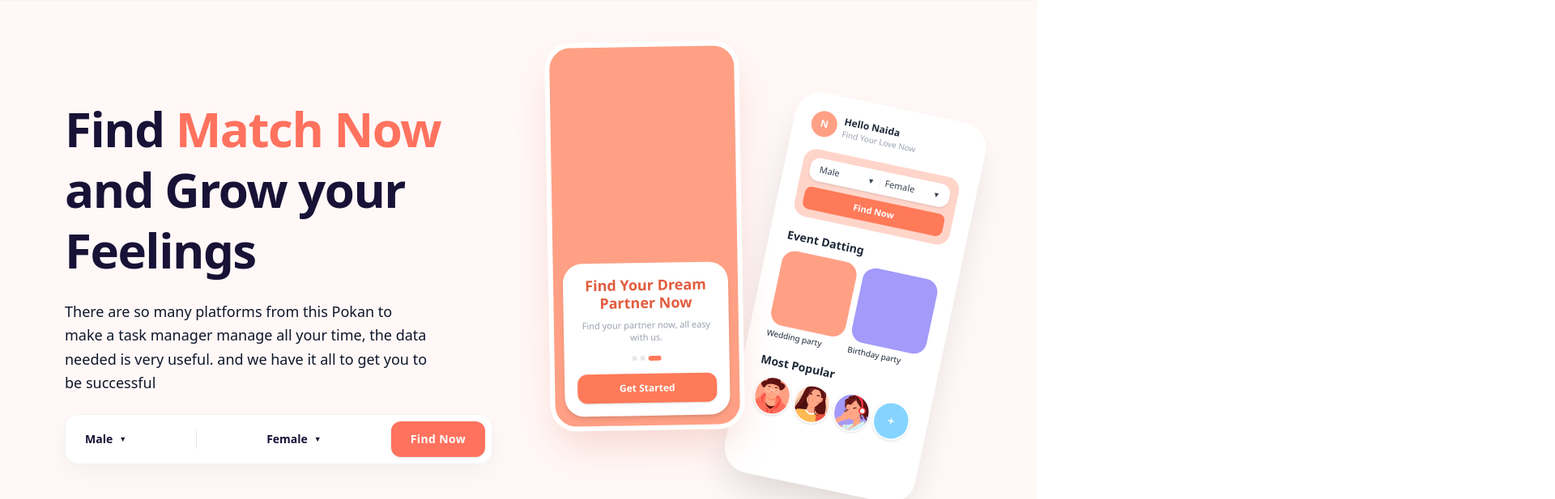
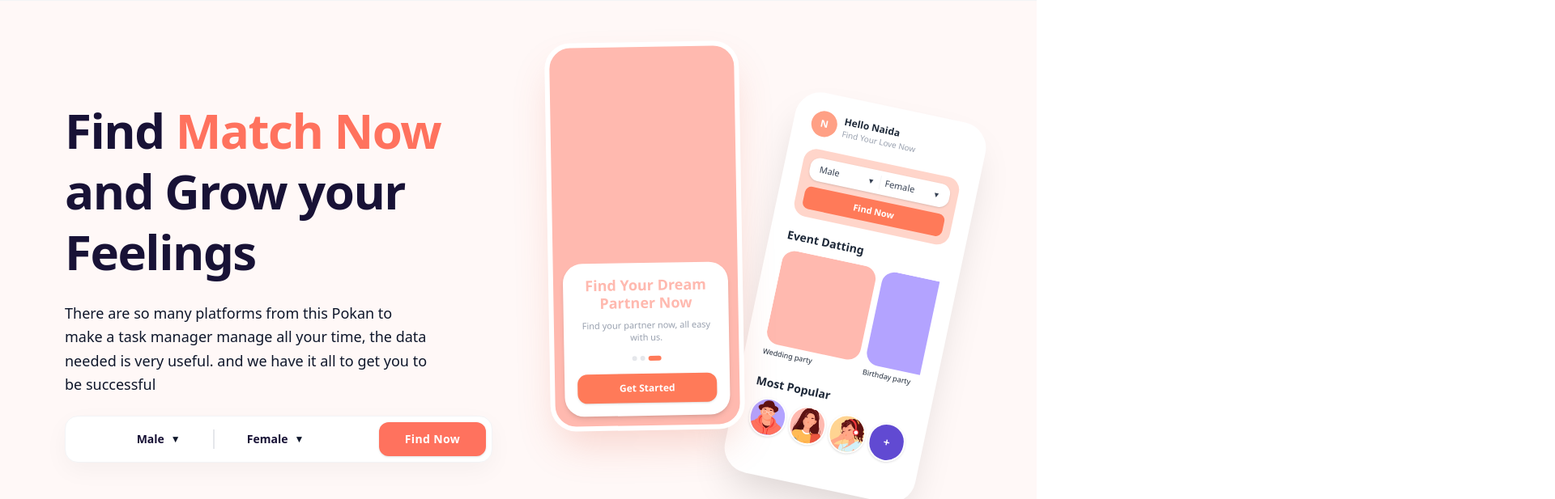
Before and after one commit to Cem-dev1/Bucheen, a Next.js app: page / in a window 1280 px wide. Shown: the part 80-697 px from the top of the page at 81% size, 1920 px wide, since content can reach past the window. Built offline with nearby package versions, Linux system fonts and the light colour scheme.

Commit message:
Avatar ve tasarım güncellemeleri

```diff
--- a/components/sections/Hero.tsx
+++ b/components/sections/Hero.tsx
@@ -14,9 +14,9 @@ export default function Hero() {
 
           <div className="absolute w-[320px] h-[320px] sm:w-[380px] sm:h-[380px] bg-[#FFA085]/10 rounded-full blur-3xl -z-10" />
 
-          <div className="absolute left-4 md:left-1 top-1 w-[200px] sm:w-[240px] h-[400px] sm:h-[480px] bg-[#FFA085] rounded-[32px] p-3 shadow-[0_25px_50px_-12px_rgba(226,92,62,0.25)] border-[6px] border-white flex flex-col justify-end transform -rotate-1 transition-transform hover:rotate-0 duration-500 z-20">
+          <div className="absolute left-1 md:left-1 top-1 w-[200px] sm:w-[240px] h-[400px] sm:h-[480px] bg-[#FFB9AF] rounded-[32px] p-3 shadow-[0_25px_50px_-12px_rgba(226,92,62,0.25)] border-[6px] border-white flex flex-col justify-end transform -rotate-1 transition-transform hover:rotate-0 duration-500 z-20">
             <div className="bg-white rounded-[24px] p-4 text-center shadow-md">
-              <h2 className="text-[#E25C3E] text-base sm:text-lg font-bold leading-tight mb-2">
+              <h2 className="text-[#FFB9AF] text-base sm:text-lg font-bold leading-tight mb-2">
                 Find Your Dream<br />Partner Now
               </h2>
               <p className="text-gray-400 text-[10px] sm:text-[11px] leading-snug mb-4">
@@ -64,40 +64,46 @@ export default function Hero() {
                 </div>
               </div>
 
-              <div>
-                <h4 className="text-gray-800 font-bold text-xs sm:text-sm mb-1.5 sm:text-sm sm:mb-2">Event Datting</h4>
-                <div className="flex gap-2">
-                  <div className="flex-1">
-                    <div className="w-full aspect-square bg-[#FFA085] rounded-2xl mb-1"></div>
-                    <p className="text-gray-800 font-medium text-[9px] sm:text-[10px] truncate">Wedding party</p>
+
+            <div className="relative w-full">
+              <h4 className="text-gray-800 font-bold text-xs sm:text-sm mb-2">Event Datting</h4>
+
+
+              <div className="flex gap-2 w-full overflow-hidden pb-1">
+
+                <div className="flex-1 min-w-0">
+                  <div className="w-full aspect-square bg-[#FFB9AF] rounded-2xl mb-1"></div>
+                  <p className="text-gray-800 font-medium text-[9px] truncate">Wedding party</p>
                 </div>
-                  <div className="flex-1">
-                    <div className="w-full aspect-square bg-[#A39AFA] rounded-2xl mb-1"></div>
-                    <p className="text-gray-800 font-medium text-[9px] sm:text-[10px] truncate">Birthday party</p>
+
+                <div className="flex-1 min-w-0 -mr-12">
+                  <div className="w-full aspect-square bg-[#B3A3FF] rounded-l-2xl rounded-r-none mb-1"></div>
+                  <p className="text-gray-800 font-medium text-[9px] truncate">Birthday party</p>
                 </div>
+
               </div>
             </div>
 
               <div>
                 <h4 className="text-gray-800 font-bold text-xs sm:text-sm mb-2">Most Popular</h4>
                 <div className="flex gap-1">
-                  <div className="w-18 h-12 sm:w-18 sm:h-12 rounded-full border-2 border-white bg-[#FFA085] flex items-center justify-center overflow-hidden shadow-sm">
-                    <div className="scale-[0.25] sm:scale-[0.3]">
+                  <div className="w-18 h-12 sm:w-18 sm:h-12 rounded-full border-2 border-white bg-[#B3A3FF] flex items-center justify-center overflow-hidden shadow-sm">
+                    <div className="scale-[0.25] sm:scale-[0.2,5]">
                       <JavarAvatar />
                     </div>
                   </div>
-                 <div className="w-18 h-12 sm:w-18 sm:h-12 rounded-full border-2 border-white bg-[#FFD3B6] flex items-center justify-center overflow-hidden shadow-sm">
-                    <div className="scale-[0.25] sm:scale-[0.3]">
+                 <div className="w-18 h-12 sm:w-18 sm:h-12 rounded-full border-2 border-white bg-[#FFB9AF] flex items-center justify-center overflow-hidden shadow-sm">
+                    <div className="scale-[0.25] sm:scale-[0.25]">
                       <FausiahAvatar />
                     </div>
                   </div>
 
-                  <div className="w-18 h-12 sm:w-18 sm:h-12 rounded-full border-2 border-white bg-[#A39AFA] flex items-center justify-center overflow-hidden shadow-sm">
-                    <div className="scale-[0.25] sm:scale-[0.3]">
+                  <div className="w-18 h-12 sm:w-18 sm:h-12 rounded-full border-2 border-white bg-[#FFD492] flex items-center justify-center overflow-hidden shadow-sm">
+                    <div className="scale-[0.25] sm:scale-[0.25]">
                       <ShareylAvatar />
                     </div>
                   </div>
-                  <div className="w-18 h-12 sm:w-18 sm:h-12 rounded-full border-2 border-white bg-[#85D4FF] flex items-center justify-center shadow-sm">
+                  <div className="w-18 h-12 sm:w-18 sm:h-12 rounded-full border-2 border-white bg-[#614AD2] flex items-center justify-center shadow-sm">
                     <span className="text-sm font-bold text-white">+</span>
                   </div>
                 </div>
@@ -108,37 +114,38 @@ export default function Hero() {
 
         </div>
 
-        <div className="order-2 md:order-1 space-y-6 flex flex-col items-start z-10">
+      <div className="order-2 md:order-1 space-y-6 flex flex-col items-center md:items-start text-center md:text-left z-10">
+
           <h1 className="text-4xl md:text-5xl lg:text-6xl font-black text-dark-purple leading-tight tracking-tight">
             Find <span className="text-brand">Match Now</span><br /> and Grow your Feelings
           </h1>
+
           <p className="text-text-body text-base md:text-lg max-w-md leading-relaxed">
             There are so many platforms from this Pokan to make a task manager manage all your time, the data needed is very useful. and we have it all to get you to be successful
           </p>
 
-          <div className="w-full max-w-xl bg-white rounded-2xl p-2 pl-6 pr-2 shadow-[0_10px_30px_rgba(0,0,0,0.04)] border border-gray-100 flex flex-row items-center justify-between gap-2">
+            <div className="w-full max-w-xl mx-auto relative">
 
-            <div className="flex items-center gap-2 cursor-pointer group">
-              <span className="text-dark-purple font-black text-xs sm:text-sm">Male</span>
-              <span className="text-[8px] sm:text-[9px]">▼</span>
+              <div className="bg-white rounded-2xl p-4 md:pr-40 shadow-[0_10px_30px_rgba(0,0,0,0.04)] border border-gray-100 flex items-center justify-around md:justify-center md:gap-10">
+                <div className="flex items-center gap-2 cursor-pointer">
+                  <span className="text-dark-purple font-black text-sm">Male</span>
+                  <span className="text-[12px]">▼</span>
+                </div>
+                <div className="h-6 w-[2px] bg-gray-200" />
+                <div className="flex items-center gap-2 cursor-pointer">
+                  <span className="text-dark-purple font-black text-sm">Female</span>
+                  <span className="text-[12px]">▼</span>
+                </div>
               </div>
 
-            <div className="h-6 w-[1px] bg-gray-200" />
-
-            <div className="flex items-center gap-2 cursor-pointer group">
-              <span className="text-dark-purple font-black text-xs sm:text-sm">Female</span>
-              <span className="text-[8px] sm:text-[9px]">▼</span>
-            </div>
-
-            <div className="flex-shrink-0">
+              <div className="mt-4 md:absolute md:right-2 md:top-2 md:bottom-2 md:mt-0">
                 <Button
                   variant="solid"
-                className="bg-brand hover:bg-brand-dark text-white font-bold text-xs sm:text-sm px-5 py-3 rounded-xl shadow-[0_4px_12px_rgba(255,114,94,0.2)] transition-all whitespace-nowrap"
+                  className="w-50% md:h-full bg-brand text-white font-bold px-8 py-4 md:py-0 rounded-2xl md:rounded-xl shadow-lg transition-all"
                 >
                   Find Now
                 </Button>
               </div>
-
             </div>
           </div>
 
--- a/components/sections/PopularThisWeek.tsx
+++ b/components/sections/PopularThisWeek.tsx
@@ -53,16 +53,17 @@ export default function PopularThisWeek() {
             There are so many platforms from this Pokan to make a task manager manage all your time, the data needed is very useful. and we have it all to get you to be successful
           </p>
         </div>
-
         <div
           ref={scrollRef}
           onScroll={handleScroll}
-          className="flex md:grid md:grid-cols-3 gap-6 md:gap-8 items-start overflow-x-auto md:overflow-x-visible snap-x snap-mandatory no-scrollbar pb-6 -mx-6 px-6 md:mx-0 md:px-0"
+          className="flex md:grid md:grid-cols-3 md:items-start justify-start md:justify-center overflow-x-auto md:overflow-visible snap-x snap-mandatory no-scrollbar pb-24 px-6 md:px-0 gap-6 md:gap-4"
         >
-        {users.map((user) => (
+          {users.map((user, index) => (
             <div
               key={user.id}
-              className={`min-w-[85vw] md:w-auto h-[480px] md:h-[521px] snap-center bg-white rounded-[32px] overflow-hidden shadow-[0_20px_50px_rgba(24,18,54,0.03)] transition-all duration-300 hover:shadow-[0_30px_60px_rgba(24,18,54,0.07)] flex flex-col ${user.transform}`}
+              className={`relative flex-shrink-0 w-[85vw] md:w-full h-[521px] snap-start bg-white rounded-[32px] overflow-hidden shadow-[0_20px_50px_rgba(24,18,54,0.03)] transition-all duration-300 hover:shadow-[0_30px_60px_rgba(24,18,54,0.07)] flex flex-col
+                ${index === 1 ? 'md:translate-y-16' : ''}
+                ${index === 2 ? 'md:translate-y-32' : ''}`}
             >
               <div className={`h-[45%] ${user.bgTop} flex items-end justify-center relative overflow-hidden pt-6`}>
                 {user.id === 'javar' && <JavarAvatar />}
@@ -70,7 +71,7 @@ export default function PopularThisWeek() {
                 {user.id === 'shrerly' && <ShareylAvatar />}
               </div>
 
-              <div className="p-8 h-[50%] flex flex-col justify-start space-y-4">
+              <div className="p-8 h-[55%] flex flex-col justify-start space-y-4">
                 <h3 className="text-2xl font-black text-dark-purple tracking-tight">
                   {user.name}
                 </h3>
--- a/components/sections/Testimonials.tsx
+++ b/components/sections/Testimonials.tsx
@@ -85,23 +85,23 @@ export default function Testimonials() {
           ))}
         </div>
 
-        <div className="flex md:hidden items-center justify-center gap-4 pt-2">
+       <div className="flex md:hidden items-center justify-center gap-4 pt-2">
           <button
             onClick={() => scroll('left')}
-            className="w-12 h-12 rounded-full border-2 border-brand text-brand bg-[#FFF5F5] flex items-center justify-center transition-all duration-300 hover:bg-brand hover:text-white active:scale-95 focus:outline-none"
+            className="w-14 h-14 rounded-full border-[1.5px] border-[#FF725E] text-[#FF725E] flex items-center justify-center transition-all duration-300 hover:bg-[#FF725E] hover:text-white active:scale-95"
             aria-label="Previous testimonial"
           >
-            <svg className="w-5 h-5 stroke-current fill-none" viewBox="0 0 24 24">
-              <path strokeLinecap="round" strokeLinejoin="round" strokeWidth="2.5" d="M15 19l-7-7 7-7" />
+            <svg className="w-6 h-6 stroke-current" viewBox="0 0 24 24" fill="none" strokeWidth="2.5" strokeLinecap="round" strokeLinejoin="round">
+              <path d="M15 18l-6-6 6-6" />
             </svg>
           </button>
           <button
             onClick={() => scroll('right')}
-            className="w-12 h-12 rounded-full border-2 border-brand text-brand bg-[#FFF5F5] flex items-center justify-center transition-all duration-300 hover:bg-brand hover:text-white active:scale-95 focus:outline-none"
+            className="w-14 h-14 rounded-full bg-[#FF725E] text-white flex items-center justify-center transition-all duration-300 hover:bg-[#E65F4C] active:scale-95"
             aria-label="Next testimonial"
           >
-            <svg className="w-5 h-5 stroke-current fill-none" viewBox="0 0 24 24">
-              <path strokeLinecap="round" strokeLinejoin="round" strokeWidth="2.5" d="M9 5l7 7-7 7" />
+            <svg className="w-6 h-6 stroke-current" viewBox="0 0 24 24" fill="none" strokeWidth="2.5" strokeLinecap="round" strokeLinejoin="round">
+              <path d="M9 6l6 6-6 6" />
             </svg>
           </button>
         </div>
```
Lines whose indentation alone changed are shown as unchanged.
